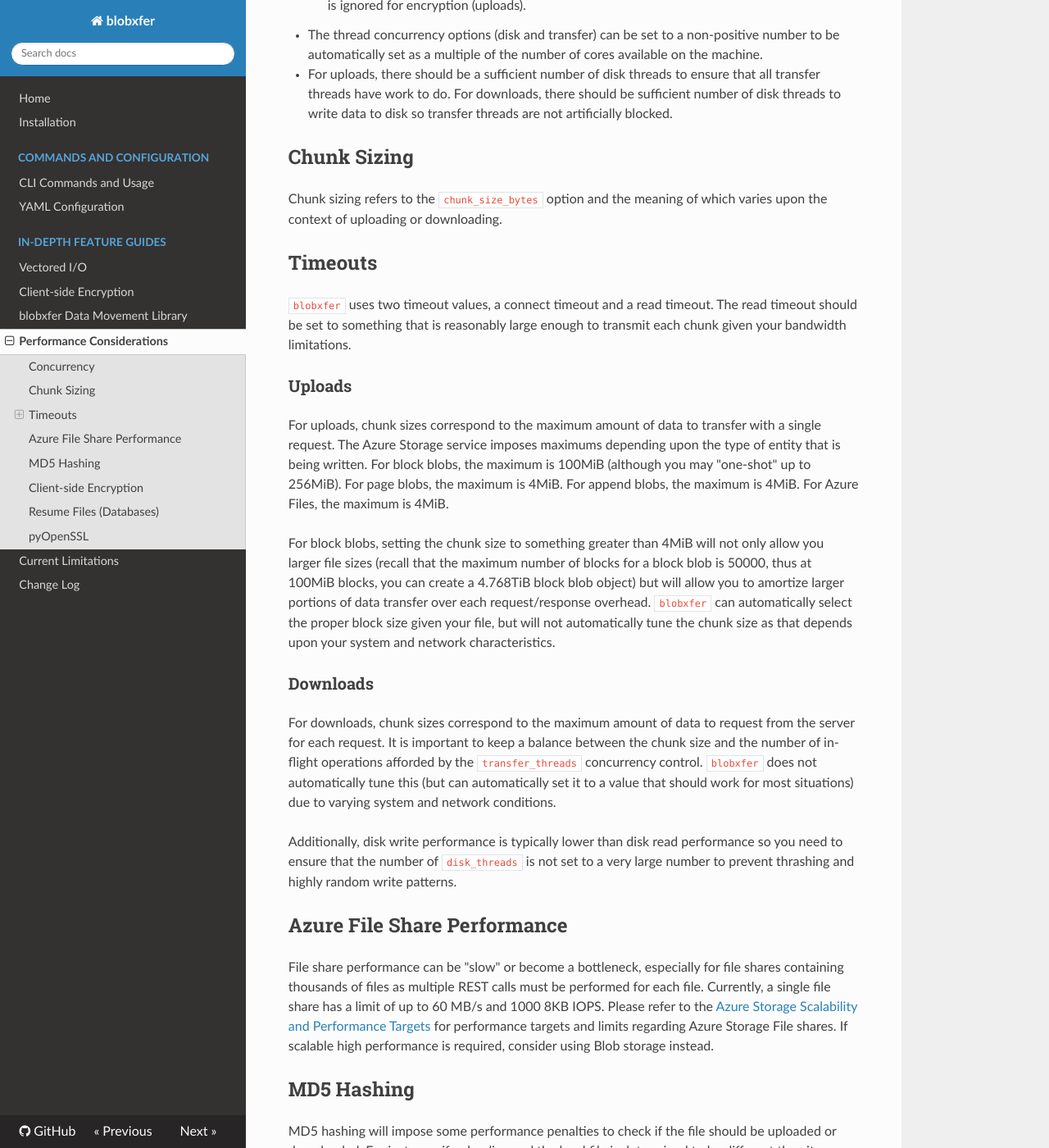
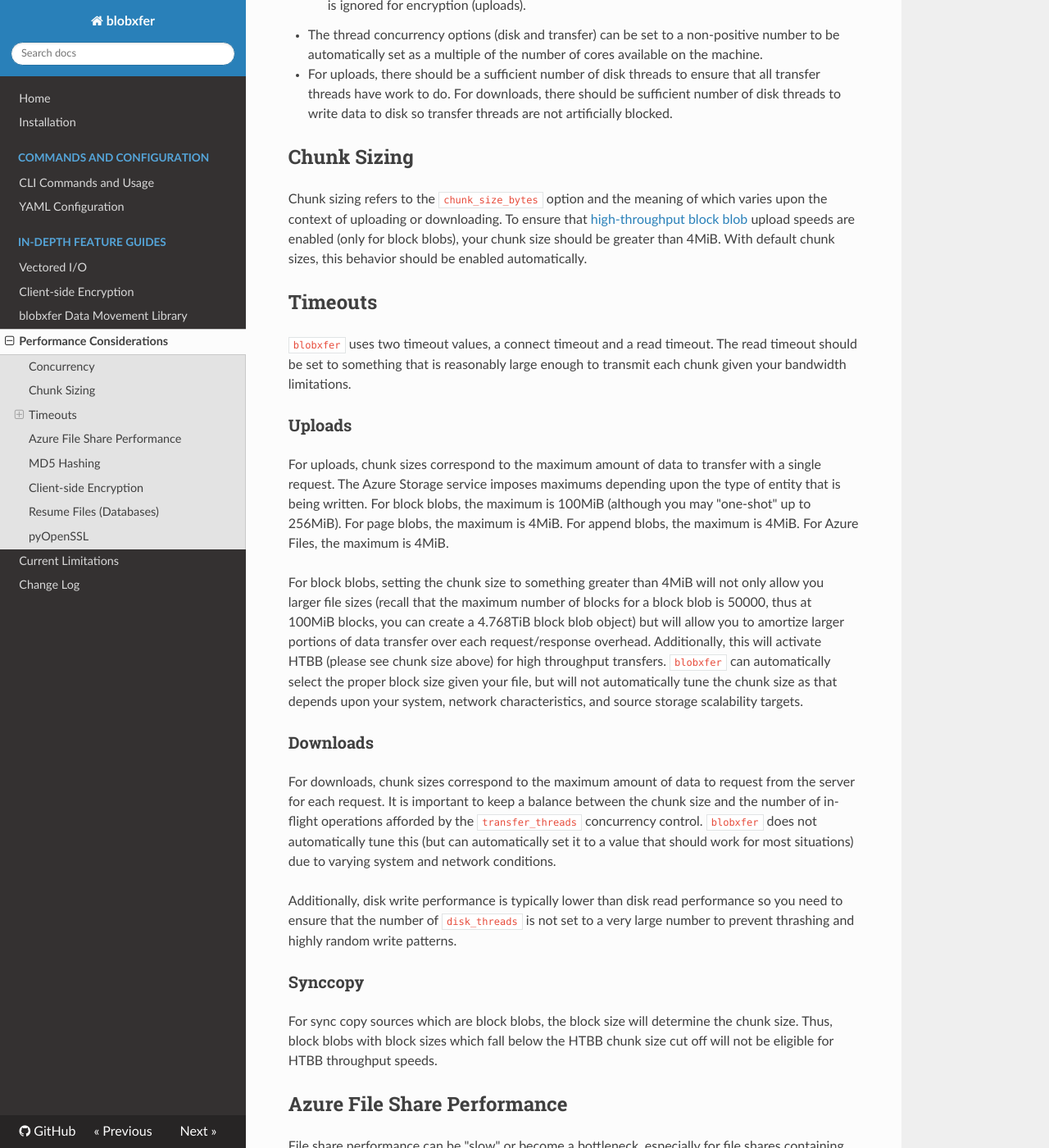
Before and after one commit to Azure/blobxfer, an MkDocs documentation site: the page built from docs/98-performance-considerations.md, in a window 1280 px wide and 1400 px high, scrolled down 597 px. Shown: the whole window at 82% size. Built offline with MkDocs 1.6.1, drawn with Linux system fonts in a browser that asks for light colours; nearby versions of some CDN libraries; old or Windows-style settings are respelled for this version of MkDocs.

Commit message:
Update docs for HTBB

```diff
--- a/docs/98-performance-considerations.md
+++ b/docs/98-performance-considerations.md
@@ -30,7 +30,11 @@
 
 ## Chunk Sizing
 Chunk sizing refers to the `chunk_size_bytes` option and the meaning of which
-varies upon the context of uploading or downloading.
+varies upon the context of uploading or downloading. To ensure that
+[high-throughput block blob](https://azure.microsoft.com/blog/high-throughput-with-azure-blob-storage/)
+upload speeds are enabled (only for block blobs), your chunk size should be
+greater than 4MiB. With default chunk sizes, this behavior should be enabled
+automatically.
 
 ## Timeouts
 `blobxfer` uses two timeout values, a connect timeout and a read timeout.
@@ -49,10 +53,11 @@
 not only allow you larger file sizes (recall that the maximum number of
 blocks for a block blob is 50000, thus at 100MiB blocks, you can create a
 4.768TiB block blob object) but will allow you to amortize larger portions of
-data transfer over each request/response overhead. `blobxfer` can
-automatically select the proper block size given your file, but will not
-automatically tune the chunk size as that depends upon your system and
-network characteristics.
+data transfer over each request/response overhead. Additionally, this will
+activate HTBB (please see chunk size above) for high throughput transfers.
+`blobxfer` can automatically select the proper block size given your file,
+but will not automatically tune the chunk size as that depends upon your
+system, network characteristics, and source storage scalability targets.
 
 ### Downloads
 For downloads, chunk sizes correspond to the maximum amount of data to
@@ -66,6 +71,11 @@
 performance so you need to ensure that the number of `disk_threads` is not
 set to a very large number to prevent thrashing and highly random write
 patterns.
+
+### Synccopy
+For sync copy sources which are block blobs, the block size will determine
+the chunk size. Thus, block blobs with block sizes which fall below the
+HTBB chunk size cut off will not be eligible for HTBB throughput speeds.
 
 ## Azure File Share Performance
 File share performance can be "slow" or become a bottleneck, especially for
```
Also changed, not shown: docs/10-cli-usage.md (+3 -1 lines).
